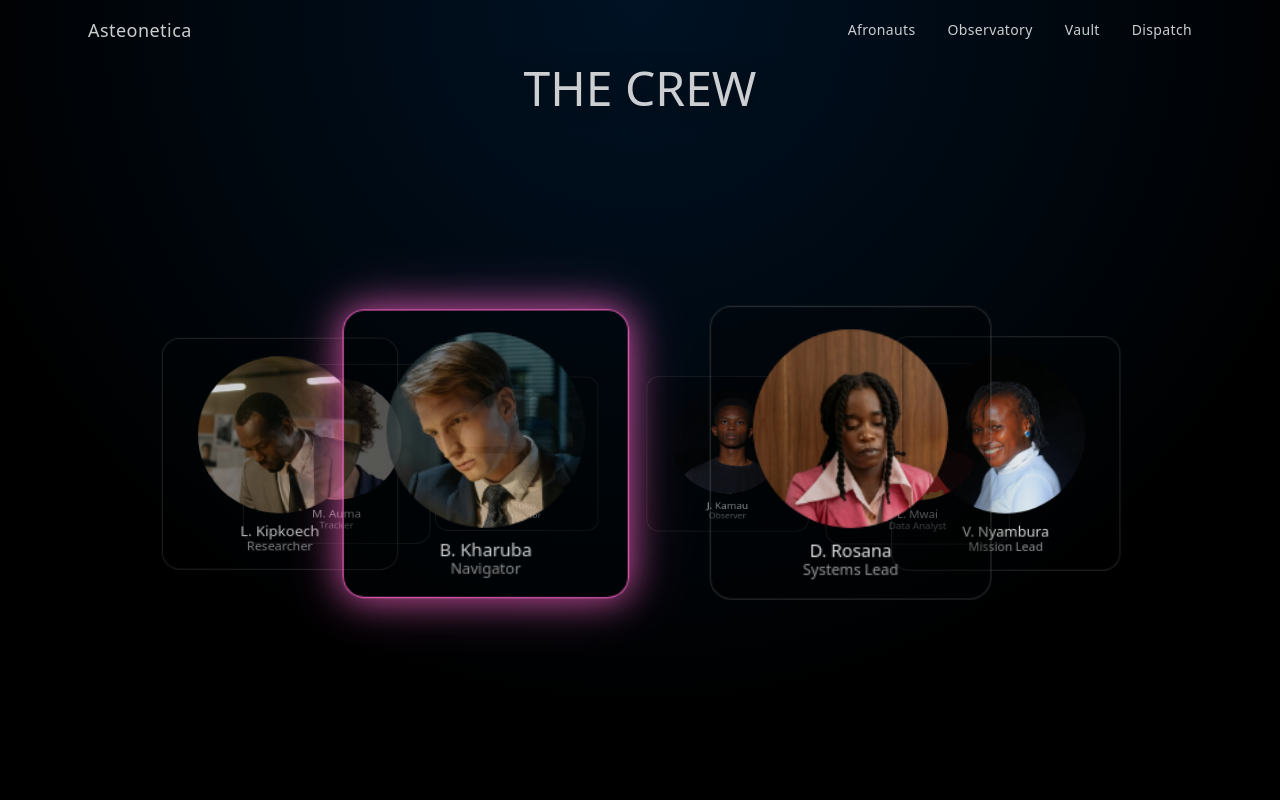
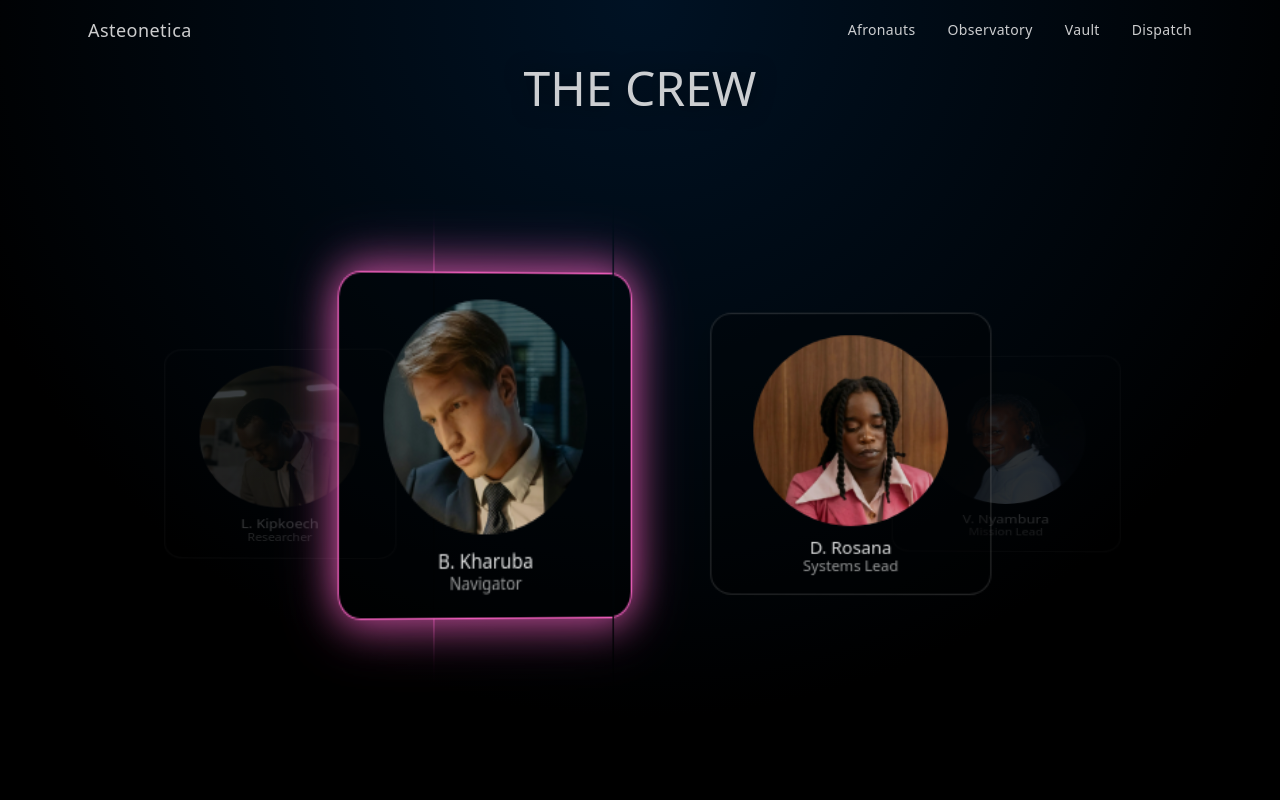
Before and after one commit to circuit682/asteonetica, a Next.js app: page /afronauts in a window 1280 px wide. Shown: the top 800 px of the page. Built offline with nearby package versions, Linux system fonts and the light colour scheme.

Commit message:
fix: enhance animation transitions and adjust avatar size in TeamOrbit component

```diff
--- a/components/TeamOrbit.tsx
+++ b/components/TeamOrbit.tsx
@@ -148,7 +148,12 @@ export default function TeamOrbit() {
                     y: isFrontMost ? -6 : 0,
                   }}
                   initial={{ rotateY: 0 }}
-                  transition={{ duration: 30, repeat: Infinity, ease: "linear" }}
+                  transition={{
+                    rotateY: { duration: 30, repeat: Infinity, ease: "linear" },
+                    opacity: { duration: 0.15 },
+                    scale: { duration: 0.15 },
+                    y: { duration: 0.15 },
+                  }}
                   style={{
                     transformStyle: "preserve-3d",
                   }}
@@ -172,7 +177,7 @@ export default function TeamOrbit() {
                     <img
                       src={member.avatar}
                       alt={member.name}
-                      className="mx-auto mb-2 h-100 w-100 sm:h-32 sm:w-32 md:h-36 md:w-36 rounded-full object-cover"
+                      className="mx-auto mb-2 h-24 w-24 sm:h-32 sm:w-32 md:h-36 md:w-36 rounded-full object-cover"
                     />
 
                     <p className="text-[10px] sm:text-[12px] md:text-[13px] font-medium text-white/90 leading-tight">
```
